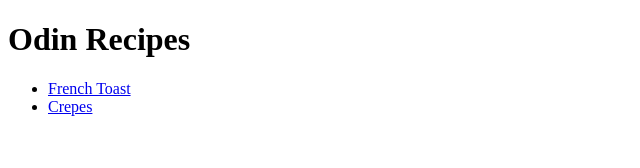
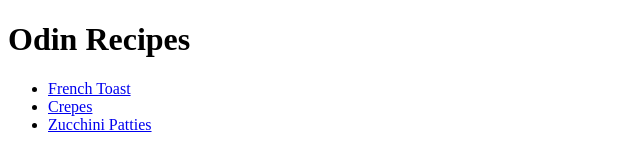
Before and after one commit to Cal-P/odin-recipes, a plain HTML site: page index.html in a window 1280 px wide. Shown: the whole page, without its empty margins (0-640 px from the left). Drawn offline with Linux system fonts and the light colour scheme.

Commit message:
Add zucchini_patties link to index.html

```diff
--- a/index.html
+++ b/index.html
@@ -11,6 +11,7 @@
     <ul>
         <li><a href="./recipes/french_toast.html">French Toast</a></li>
         <li><a href="./recipes/crepe.html">Crepes</a></li>
+        <li><a href="./recipes/zucchini_patties.html">Zucchini Patties</a></li>
     </ul>
 
 </body>
```
